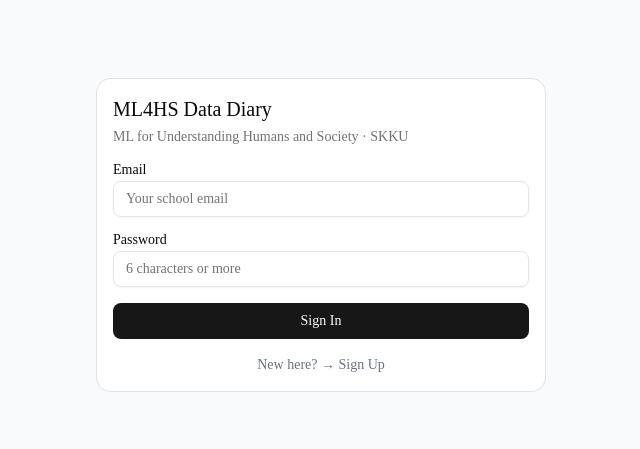
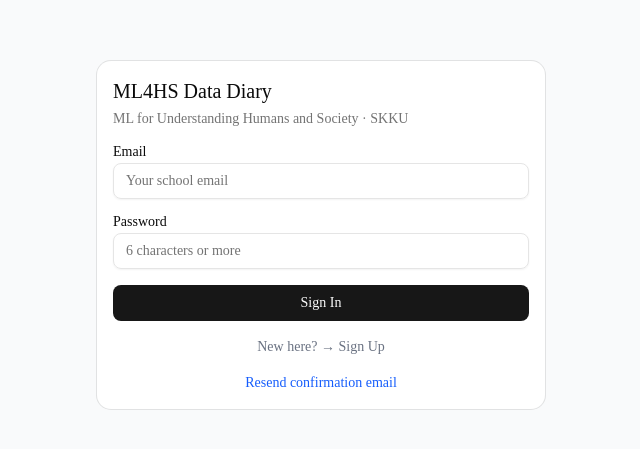
Before and after one commit to ChangjunChrisLee/ml4hs-data-diary, a Next.js app: page /login in a window 1280 px wide. Shown: the part 165-614 px from the top of the page, without its empty margins (319-959 px from the left). Built offline with nearby package versions, Linux system fonts and the light colour scheme; no server answers.

Commit message:
Add confirmation email resend

```diff
--- a/app/login/login-form.tsx
+++ b/app/login/login-form.tsx
@@ -17,6 +17,7 @@
   const [message, setMessage] = useState('')
   const [isError, setIsError] = useState(false)
   const [loading, setLoading] = useState(false)
+  const [resending, setResending] = useState(false)
 
   async function handleSubmit(e: React.FormEvent) {
     e.preventDefault()
@@ -26,7 +27,11 @@
     const supabase = createClient()
 
     if (isSignUp) {
-      const { error } = await supabase.auth.signUp({ email, password })
+      const { error } = await supabase.auth.signUp({
+        email,
+        password,
+        options: { emailRedirectTo: `${window.location.origin}/login` },
+      })
       if (error) {
         setIsError(true)
         setMessage(error.message)
@@ -46,6 +51,34 @@
     }
 
     setLoading(false)
+  }
+
+  async function handleResend() {
+    const normalizedEmail = email.trim()
+    if (!normalizedEmail) {
+      setIsError(true)
+      setMessage('Enter your email address first.')
+      return
+    }
+
+    setResending(true)
+    setMessage('')
+
+    const supabase = createClient()
+    const { error } = await supabase.auth.resend({
+      type: 'signup',
+      email: normalizedEmail,
+      options: { emailRedirectTo: `${window.location.origin}/login` },
+    })
+
+    setResending(false)
+    if (error) {
+      setIsError(true)
+      setMessage(error.message)
+    } else {
+      setIsError(false)
+      setMessage('Confirmation email sent. Please check your inbox and spam folder.')
+    }
   }
 
   return (
@@ -99,6 +132,15 @@
             >
               {isSignUp ? 'Already have an account? → Sign In' : 'New here? → Sign Up'}
             </button>
+
+            <button
+              type="button"
+              onClick={handleResend}
+              disabled={resending || loading}
+              className="w-full text-sm text-blue-600 hover:text-blue-700 transition-colors disabled:opacity-50"
+            >
+              {resending ? 'Sending confirmation email...' : 'Resend confirmation email'}
+            </button>
           </form>
         </CardContent>
       </Card>
```
